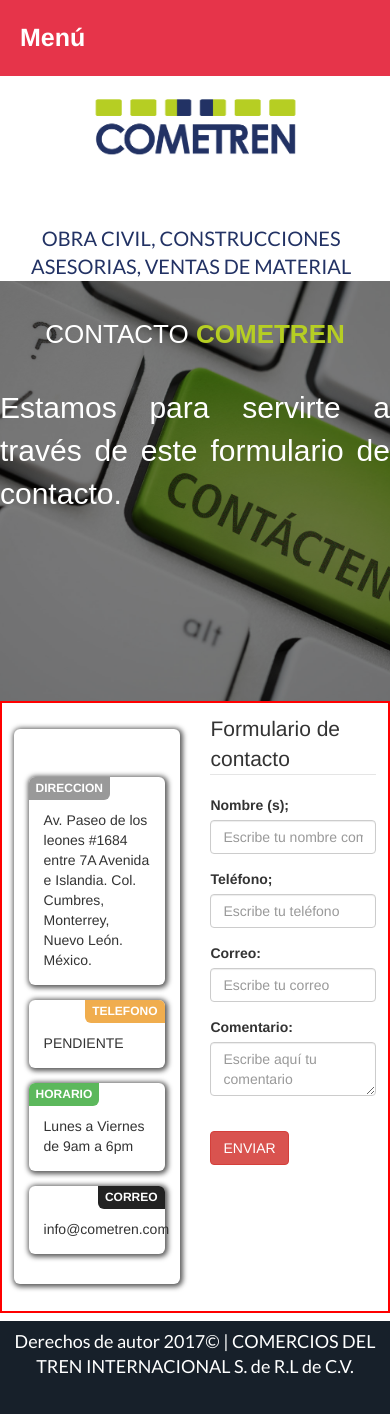
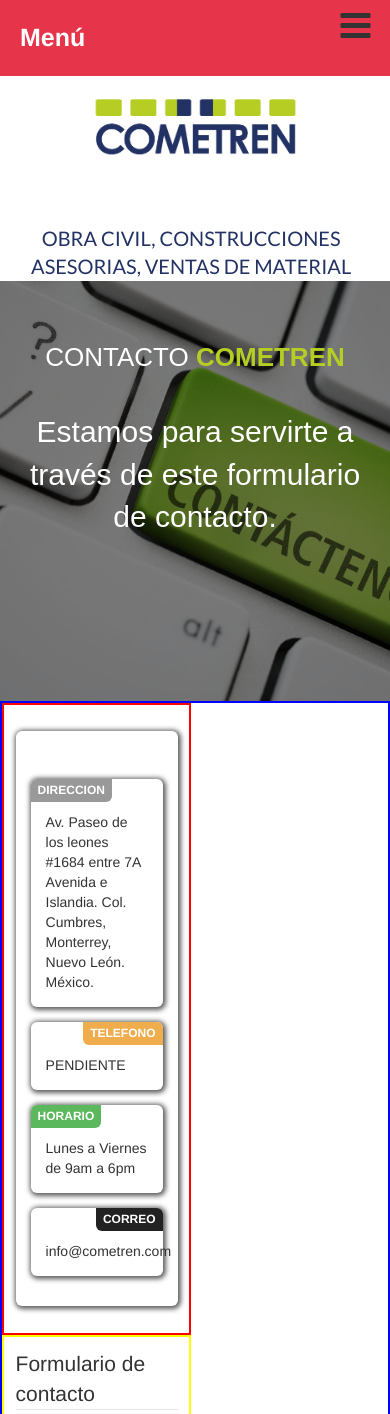
Before and after one commit to esteban1234/cometren, a PHP site: page /vistas/contacto.php in a window 390 px wide. Shown: the top 1414 px of the page. Run offline with PHP 8.4, Linux system fonts and the light colour scheme; grey boxes are pictures that could not be loaded.

Commit message:
CORRIGIENDO RESPONSIVO

```diff
--- a/css/responsivo.css
+++ b/css/responsivo.css
@@ -1,4 +1,17 @@
 @media screen and (max-width: 800px) {
+    .menu-abrir{
+      float: right;
+      font-size: 35px;
+      margin-top: 2%;
+      margin-right: 5%;
+    }
+
+
+    .menu_bar a{
+      width: 50%;
+      float: left;
+    }
+
     .menu_bar {
         display: block;
         width: 100%;
@@ -70,9 +83,17 @@
   footer{
     height: 100%;
   }
+
   footer p{
     font-size: 18px;
+    padding: 0px 5%;
   }
+
+  footer .mapa, footer .boton
+  {
+    display: none;
+  }
+
 
   /****************INICIA NOSOTROS******************/
   .bannern{
@@ -81,13 +102,15 @@
 
   .fondo h1{
     width: 100%;
-    margin: 0px;
+    margin: 20% 5%;
     font-size: 26px;
     text-align: center;
   }
 
   .fondo p{
-    margin: 10% 0px;
+    /*margin: 10% 5px;*/
+    margin: 0px;
+    padding: 0px 5%;
     text-align: justify;
     width: 100%;
     font-size: 30px;
@@ -123,14 +146,15 @@
 
 .fondos h1{
   width: 100%;
-  margin: 10% 0px;
+  margin: 16% 0px 10% 0px;
   font-size: 26px;
   text-align: center;
 }
 
 .fondos p{
-  margin: 10% 0px;
-  text-align: justify;
+  margin: 0px;
+  padding: 0px 5%;
+  text-align: center;
   width: 100%;
   font-size: 30px;
 }
@@ -163,17 +187,54 @@
 }
 
 /****************INICIA CONTACTO******************/
-.contendirecc, .contenform{
+
+/*.contenedorcontac{
+  border: 2px solid blue;
+}*/
+
+.contenedorcontac{
+  border: 2px solid blue;
   width: 100%;
-  margin: 5% 0px;
+  clear: both;
+}
+
+
+.contendirecc{
+  border: 2px solid red;
+  width: 100%;
+  margin: 0px;
+  float: none;
+  display: block;
 }
 
 .contenform{
-  padding: 0px 5%;
+  float: none;
+  width: 100%;
+  clear: both;
+  margin: 0px;
+  display: block;
+  border: 2px solid yellow;
 }
+/*.form-horizontal{
+  border: 2px solid green;
+  width: 100%;
+}*/
 }
 
 @media screen and (max-width: 1306px) {
+  .menu-abrir{
+    float: right;
+    font-size: 35px;
+    margin-top: 2%;
+    margin-right: 5%;
+  }
+
+
+  .menu_bar a{
+    width: 50%;
+    float: left;
+  }
+
     .menu_bar {
         display: block;
         width: 100%;
@@ -243,6 +304,12 @@
 
   footer p{
     font-size: 18px;
+    padding: 0px 5%;
+  }
+
+  footer .mapa, footer .boton
+  {
+    display: none;
   }
 
   /****************INICIA NOSOTROS******************/
@@ -253,7 +320,7 @@
   /****************INICIA CONTACTO******************/
   .contenedorcontac
   {
-    border: 2px solid red;
+    /*border: 2px solid red;*/
   }
 
   .contendirecc, .contenform{
--- a/index.php
+++ b/index.php
@@ -15,6 +15,7 @@
 
 <div class="menu_bar">
 	<a href="#" class="bt-menu"><span class="icon-list2"></span>Menú</a>
+	<i class="fa fa-bars menu-abrir" aria-hidden="true"></i>
 </div>
  		<div class="menu">
 			<nav>
--- a/vistas/contacto.php
+++ b/vistas/contacto.php
@@ -14,6 +14,7 @@
 
 <div class="menu_bar">
 	<a href="#" class="bt-menu"><span class="icon-list2"></span>Menú</a>
+	<i class="fa fa-bars menu-abrir" aria-hidden="true"></i>
 </div>
 
 <div class="menu">
--- a/vistas/nosotros.php
+++ b/vistas/nosotros.php
@@ -17,6 +17,7 @@
 
 <div class="menu_bar">
 	<a href="#" class="bt-menu"><span class="icon-list2"></span>Menú</a>
+	<i class="fa fa-bars menu-abrir" aria-hidden="true"></i>
 </div>
 
 <div class="menu">
--- a/vistas/servicios.php
+++ b/vistas/servicios.php
@@ -14,6 +14,7 @@
 
 <div class="menu_bar">
 	<a href="#" class="bt-menu"><span class="icon-list2"></span>Menú</a>
+	<i class="fa fa-bars menu-abrir" aria-hidden="true"></i>
 </div>
 
 <div class="menu">
```
Also changed, not shown: css/estilos.css (+0 -15 lines). Lines whose indentation alone changed are shown as unchanged.
